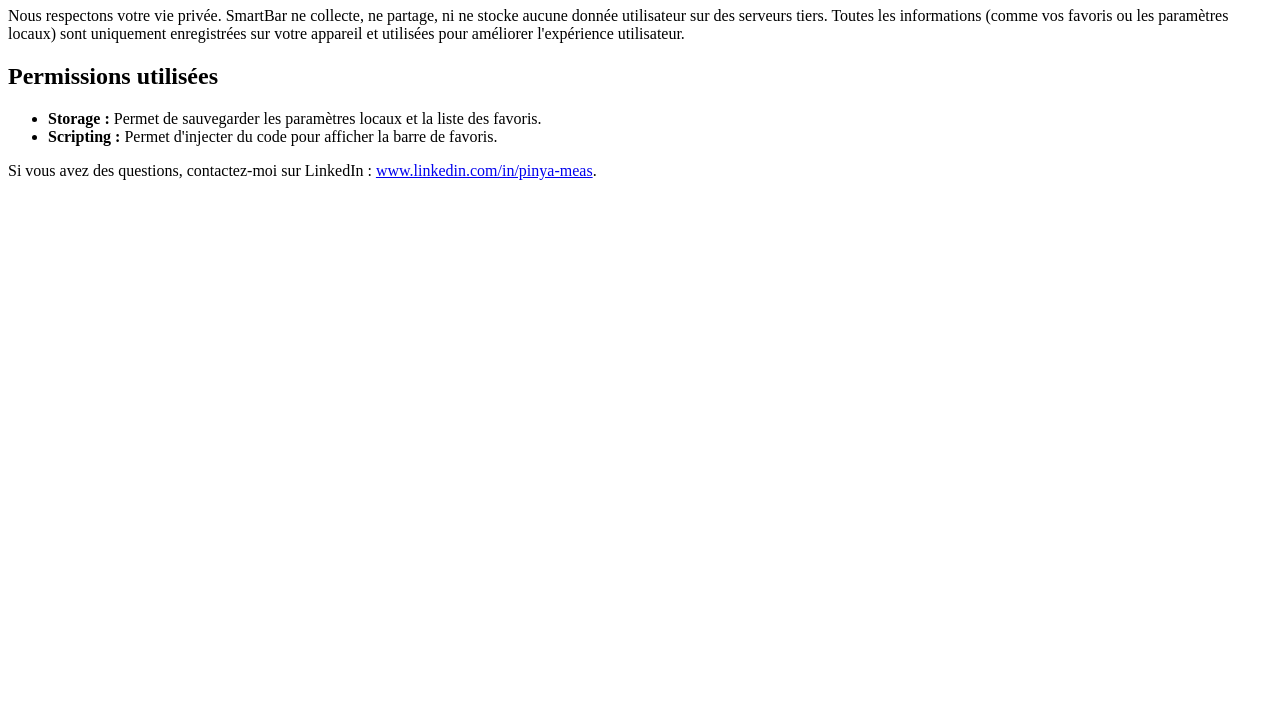
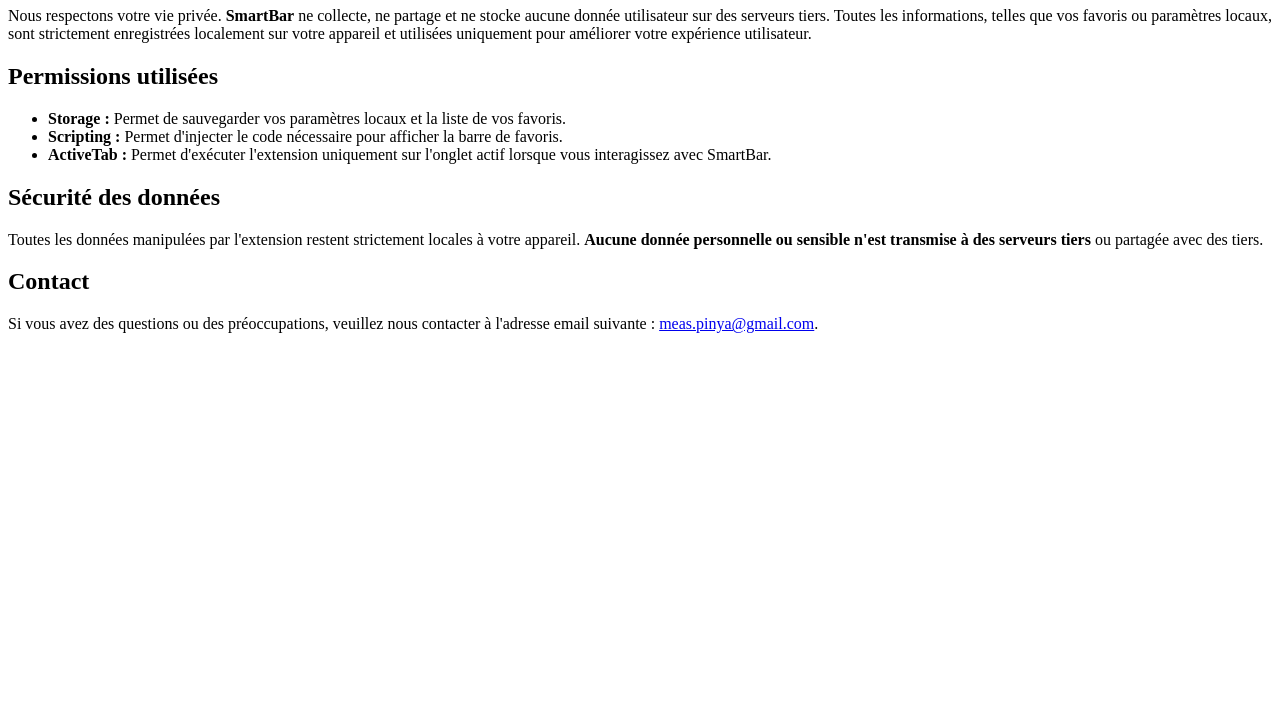
Before and after one commit to mileina/smartbar-privacy-policy, a plain HTML site: page index.html in a window 1280 px wide. Shown: the part 73-800 px from the top of the page. Drawn offline with Linux system fonts and the light colour scheme.

Commit message:
Update index.html

```diff
--- a/index.html
+++ b/index.html
@@ -6,20 +6,25 @@
     <title>Règles de confidentialité - SmartBar</title>
 </head>
 <body>
-    <h1>Règles de confidentialité</h1>
+    <h1>Règles de confidentialité de SmartBar</h1>
     <p>
-        Nous respectons votre vie privée. SmartBar ne collecte, ne partage, ni ne stocke aucune donnée utilisateur sur des serveurs tiers.
-        Toutes les informations (comme vos favoris ou les paramètres locaux) sont uniquement enregistrées sur votre appareil et utilisées pour
-        améliorer l'expérience utilisateur.
+        Nous respectons votre vie privée. <strong>SmartBar</strong> ne collecte, ne partage et ne stocke aucune donnée utilisateur sur des serveurs tiers.
+        Toutes les informations, telles que vos favoris ou paramètres locaux, sont strictement enregistrées localement sur votre appareil et utilisées uniquement pour améliorer votre expérience utilisateur.
     </p>
     <h2>Permissions utilisées</h2>
     <ul>
-        <li><strong>Storage :</strong> Permet de sauvegarder les paramètres locaux et la liste des favoris.</li>
-        <li><strong>Scripting :</strong> Permet d'injecter du code pour afficher la barre de favoris.</li>
+        <li><strong>Storage :</strong> Permet de sauvegarder vos paramètres locaux et la liste de vos favoris.</li>
+        <li><strong>Scripting :</strong> Permet d'injecter le code nécessaire pour afficher la barre de favoris.</li>
+        <li><strong>ActiveTab :</strong> Permet d'exécuter l'extension uniquement sur l'onglet actif lorsque vous interagissez avec SmartBar.</li>
     </ul>
-<p>
-    Si vous avez des questions, contactez-moi sur LinkedIn : <a href="https://www.linkedin.com/in/pinya-meas" target="_blank">www.linkedin.com/in/pinya-meas</a>.
-</p>
-
+    <h2>Sécurité des données</h2>
+    <p>
+        Toutes les données manipulées par l'extension restent strictement locales à votre appareil. <strong>Aucune donnée personnelle ou sensible n'est transmise à des serveurs tiers</strong> ou partagée avec des tiers.
+    </p>
+    <h2>Contact</h2>
+    <p>
+        Si vous avez des questions ou des préoccupations, veuillez nous contacter à l'adresse email suivante :
+        <a href="mailto:meas.pinya@gmail.com">meas.pinya@gmail.com</a>.
+    </p>
 </body>
 </html>
```
